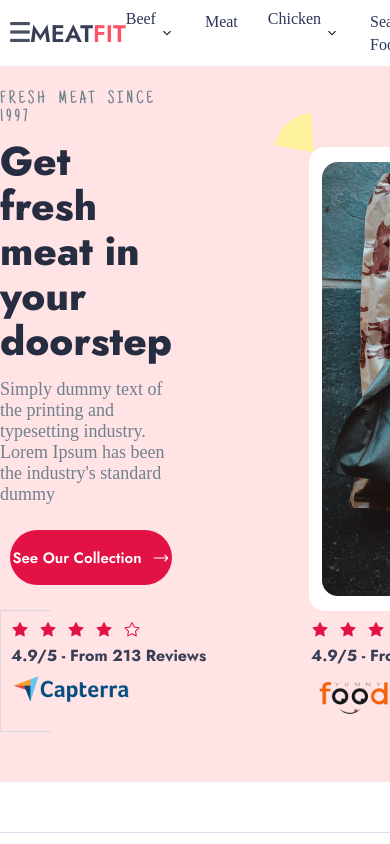
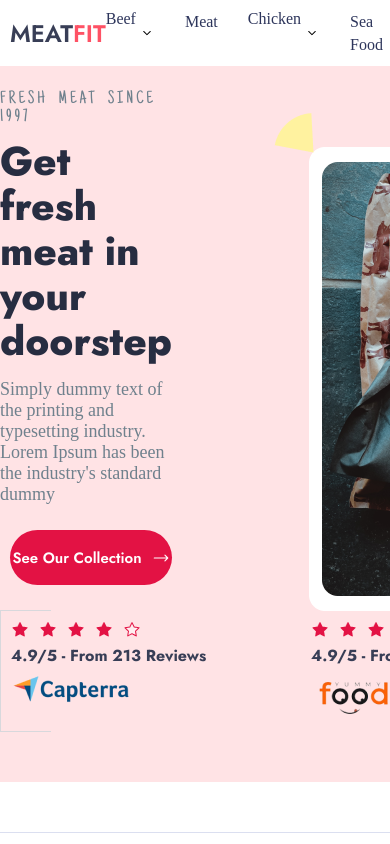
Before and after one commit to mugonation31/butcher_website, a React (Vite) app: page / in a window 390 px wide. Shown: the top 844 px of the page. Built offline with nearby package versions, Linux system fonts and the light colour scheme; a web font is replaced by a local one.

Commit message:
hid hamburger for larger screens

```diff
--- a/src/components/nav/Nav.jsx
+++ b/src/components/nav/Nav.jsx
@@ -11,7 +11,7 @@
       <input type="checkbox" class="nav__toggle" id="hamburger" hidden />
       {/* lOGO START HERE */}
       <div className="nav__logo">
-        <label for="hamburger">
+        <label for="hamburger" className="hamburger">
           <img src={hamburger} alt="" />
         </label>
         <span className="name1">MEAT</span>
--- a/src/components/nav/Nav.scss
+++ b/src/components/nav/Nav.scss
@@ -12,6 +12,10 @@
     display: flex;
     justify-content: space-around;
     font-size: 24px;
+
+    .hamburger {
+      display: none;
+    }
 
     .name1 {
       color: #383e56;
```
